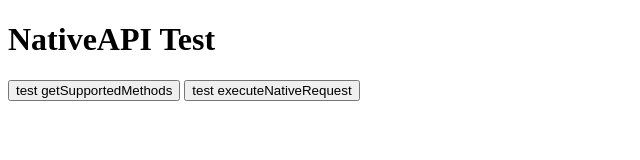
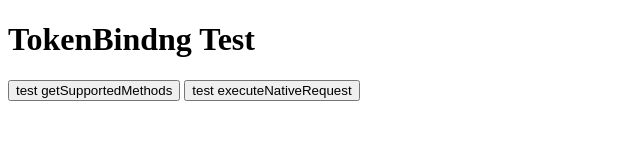
Before and after one commit to gaoxiaowei/token_bingding_poc, a plain HTML site: page TokenBinding.html in a window 1280 px wide. Shown: the whole page, without its empty margins (0-640 px from the left). Drawn offline with Linux system fonts and the light colour scheme.

Commit message:
Add files via upload

```diff
--- a/TokenBinding.html
+++ b/TokenBinding.html
@@ -3,7 +3,7 @@
 <head>
     <meta charset="UTF-8">
     <meta name="viewport" content="width=device-width, initial-scale=1.0">
-    <title>NativeAPI test</title>
+    <title>TokenBindng Test</title>
     <script>
         function testGetSupportedMethods() {
             const requestData = {};
@@ -25,7 +25,7 @@
     </script>
 </head>
 <body>
-    <h1>NativeAPI Test</h1>
+    <h1>TokenBindng Test</h1>
     <button onclick="testGetSupportedMethods()">test getSupportedMethods</button>
     <button onclick="testExecuteNativeRequest()">test executeNativeRequest</button>
     <div id="output" style="margin-top: 20px; white-space: pre-wrap;"></div>
```
